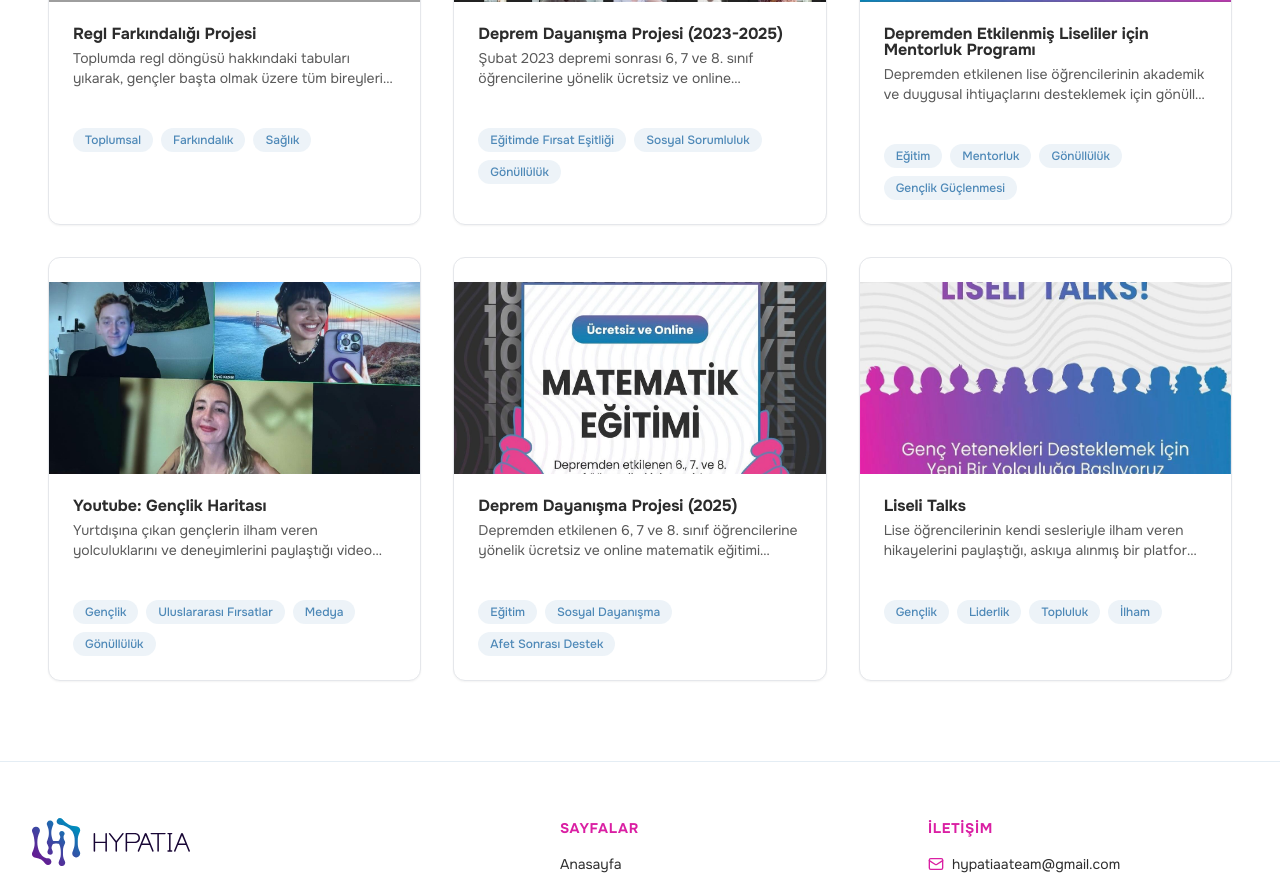
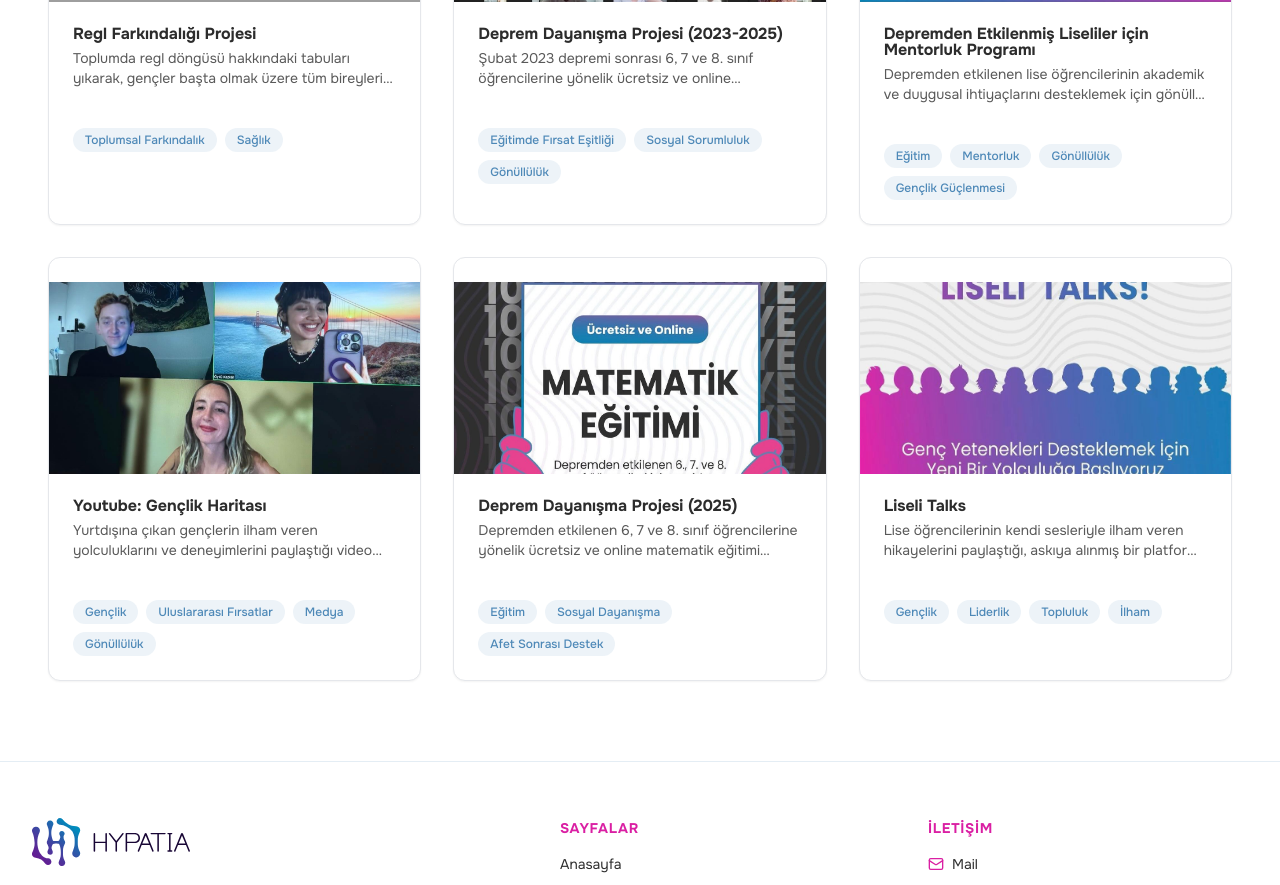
Before and after one commit to nefisegenc/hypatia-community-, a Next.js app: page /projects in a window 1280 px wide. Shown: the part 500-1385 px from the top of the page. Built offline with nearby package versions, Linux system fonts and the light colour scheme; grey boxes are pictures that could not be loaded.

Commit message:
chore: additional edits

```diff
--- a/src/components/layout/Footer.tsx
+++ b/src/components/layout/Footer.tsx
@@ -59,7 +59,7 @@ export const Footer = () => {
                                     className="flex items-center gap-2 text-hypatia-charcoal transition hover:text-hypatia-magenta"
                                 >
                                     <Mail className="h-4 w-4 text-hypatia-magenta" />
-                                    hypatiaateam@gmail.com
+                                    Mail
                                 </Link>
                             </li>
                             <li>
--- a/src/data/projects.ts
+++ b/src/data/projects.ts
@@ -69,7 +69,7 @@ export const projects: Project[] = [
             heroTitle: "Regl Farkındalığı",
             heroSubtitle: "Konuşalım, Normalleştirelim, Güçlenelim",
             heroImageUrl: "/IMG_0771.JPG",
-            categories: ["Toplumsal", "Farkındalık", "Sağlık"],
+            categories: ["Toplumsal Farkındalık", "Sağlık"],
             goal: {
                 title: "Projenin Amacı",
                 paragraphs: [
@@ -84,7 +84,7 @@ export const projects: Project[] = [
                 ],
                 supporters: [
                     { name: "@kotexturkiye", url: "https://www.instagram.com/kotexturkiye", note: "Ped sponsorluğu ve farkındalık desteği" },
-                    { name: "@beije.co", url: "https://beije.co/", note: "Ped sponsorluğu ve farkındalık desteği" },
+                    { name: "@beije.co", url: "https://www.instagram.com/beijewomen/", note: "Ped sponsorluğu ve farkındalık desteği" },
                     { name: "@peddonofficial", url: "https://www.instagram.com/peddonofficial", note: "Etkinlik desteği ve katılımı" },
                 ],
             },
```
